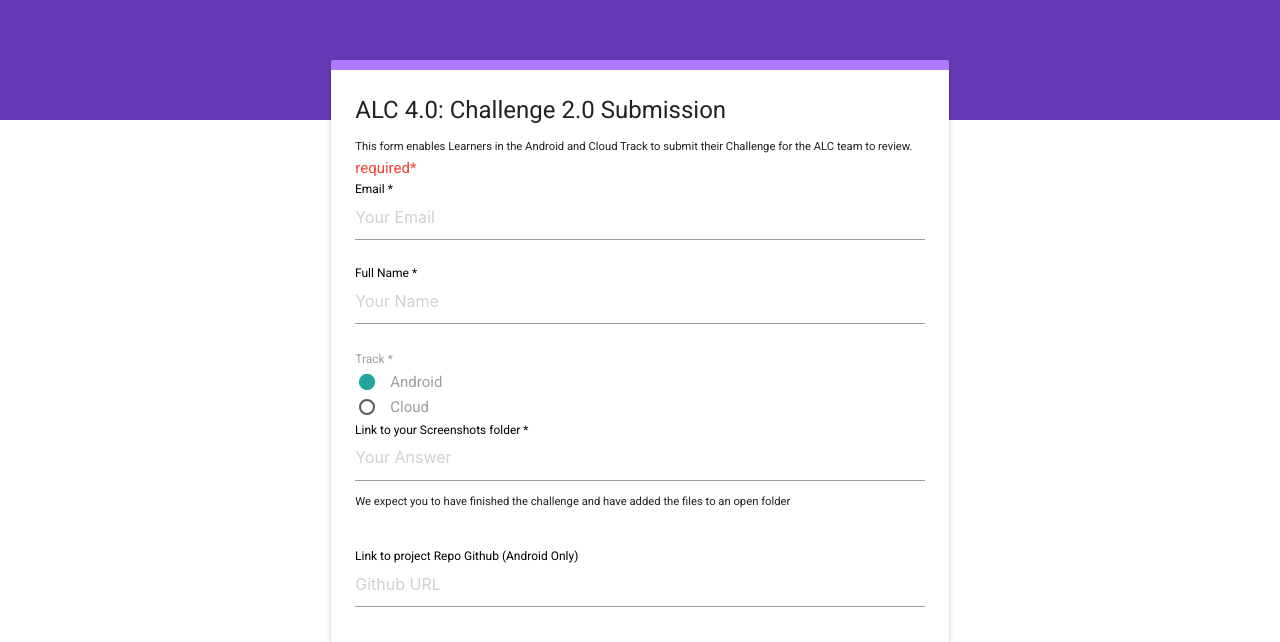
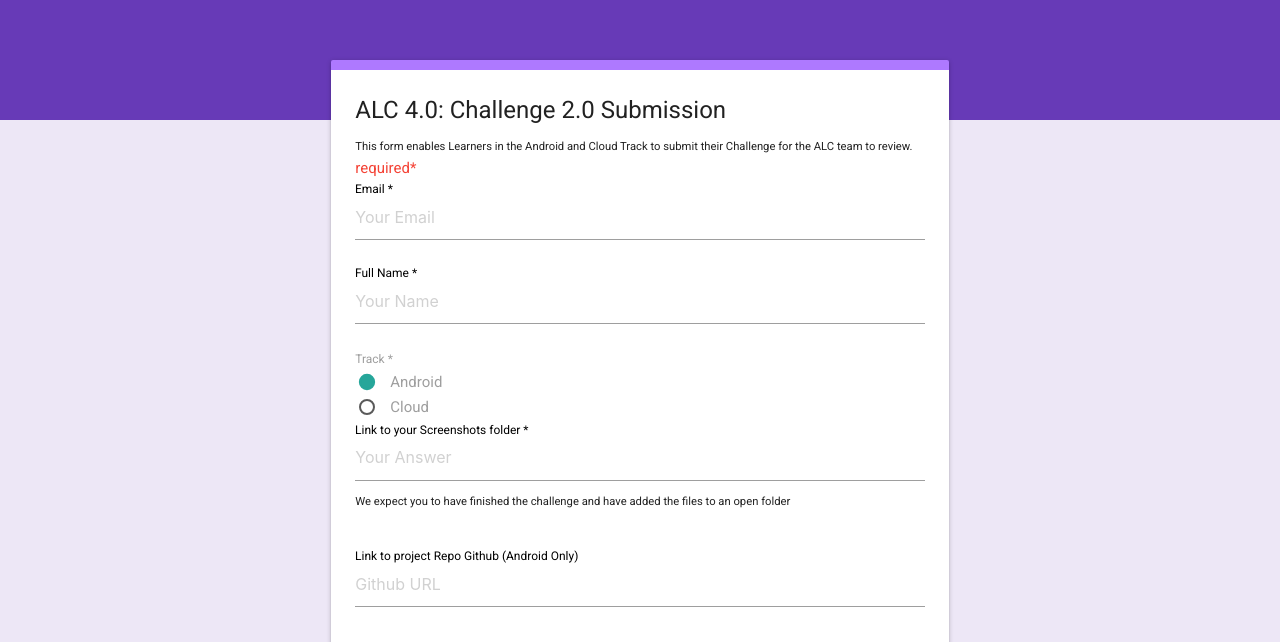
Before and after one commit to CryceTruly/MTA-ng-fire-submission-Form, an Angular app: page / in a window 1280 px wide. Shown: the part 158-800 px from the top of the page. Built offline with nearby package versions, Linux system fonts and the light colour scheme.

Commit message:
Add design

```diff
--- a/src/styles.css
+++ b/src/styles.css
@@ -1,6 +1,7 @@
 /* You can add global styles to this file, and also import other style files */
 body {
-  font-family: 'Roboto', 'RobotoDraft'
+  font-family: 'Roboto', 'RobotoDraft';
+  background: #ede7f6;
 }
 
 div {
```
